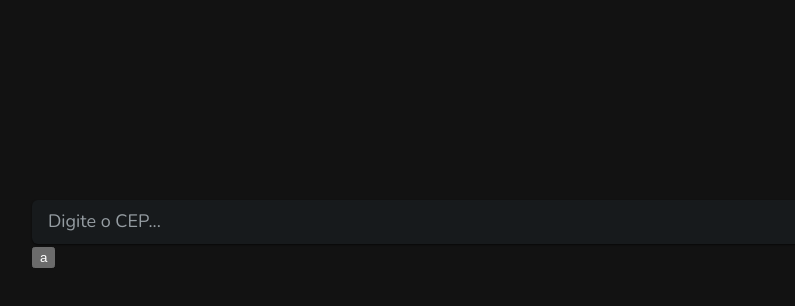
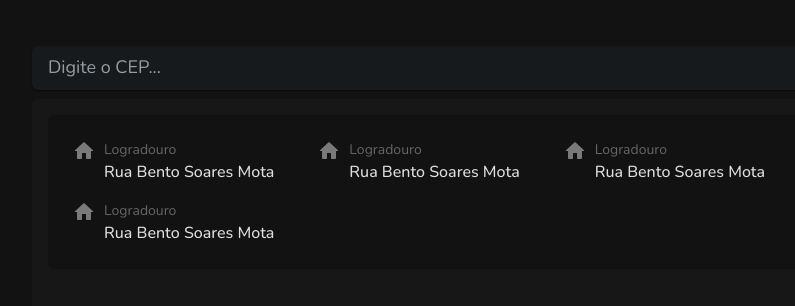
Before and after one commit to DouglasDans/buscaCEP, a Next.js app: page / in a window 1280 px wide. Shown: the part 178-484 px from the top of the page, without its empty margins (208-1003 px from the left). Built offline with nearby package versions, Linux system fonts and the light colour scheme.

Commit message:
CepDadosGrid | Criada estrutura base

```diff
--- a/src/app/page.tsx
+++ b/src/app/page.tsx
@@ -1,11 +1,17 @@
 import BarraPesquisa from '@/components/BarraPesquisa/BarraPesquisa'
+import CepDadosGrid from '@/components/CepDadosGrid/CepDadosGrid'
 import { Box, Button } from '@mui/joy'
 
 export default function Home() {
   return (
     <Box sx={styles.mainContainer}>
-      <Box>
+      <Box display={'flex'} gap={'0.5rem'} flexDirection={'column'}>
+
         <BarraPesquisa/>
+
+        <Box sx={styles.cepContainer} p={2} bgcolor={'background.level2'}>
+          <CepDadosGrid/>
+        </Box>
       </Box>
     </Box>
   )
@@ -13,11 +19,16 @@ export default function Home() {
 
 const styles = {
   mainContainer:{
-    bgColor: 'background.body',
+    // bgColor: 'background.body',
     width: '100vw',
     height: '100vh',
     display: 'flex',
     justifyContent: 'center',
     alignItems: 'center'
+  },
+  cepContainer: {
+    width:'100%',
+    height: '300px',
+    borderRadius: 'var(--joy-radius-sm)'
   }
 }
--- a/src/components/BarraPesquisa/BarraPesquisa.tsx
+++ b/src/components/BarraPesquisa/BarraPesquisa.tsx
@@ -26,7 +26,7 @@ export default function BarraPesquisa({}: Props) {
       <Box width={'800px'} height={'45px'}>
          <form onSubmit={handleSubmit}>
             <Input  name='cep' variant="soft" placeholder='Digite o CEP...' size="lg" />
-            <button type='submit'>a</button>
+            {/* <button type='submit'>a</button> */}
          </form>
       </Box>
    )
--- /dev/null
+++ b/src/components/CepDadosGrid/CepDadosGrid.tsx
@@ -0,0 +1,26 @@
+import { Box, Skeleton } from '@mui/joy'
+import React from 'react'
+import ItemCep from './ItemCep/ItemCep'
+
+type Props = {}
+
+export default function CepDadosGrid({}: Props) {
+   return (
+      <Box bgcolor={'background.level1'} sx={styles.gridCepDados} p={2}>
+         <ItemCep/>
+         <ItemCep/>
+         <ItemCep/>
+         <ItemCep/>
+      </Box>
+   )
+}
+
+const styles = {
+   gridCepDados: {
+      width: '100%',
+      height: 'auto',
+      display: 'grid',
+      gridTemplateColumns: 'repeat(3, 1fr)',
+      borderRadius: 'var(--joy-radius-sm)'
+   }
+}
--- /dev/null
+++ b/src/components/CepDadosGrid/ItemCep/ItemCep.tsx
@@ -0,0 +1,17 @@
+import { Delete, Home, HomeRounded } from '@mui/icons-material'
+import { Box, Typography } from '@mui/joy'
+import React from 'react'
+
+type Props = {}
+
+export default function ItemCep({}: Props) {
+   return (
+      <Box display={'flex'} alignItems={'flex-start'} p={1} gap={'0.5rem'}>
+         <HomeRounded/>
+         <Box>
+            <Typography level='body-sm'>Logradouro</Typography>
+            <Typography level='title-md'>Rua Bento Soares Mota</Typography>
+         </Box>
+      </Box>
+   )
+}
```
